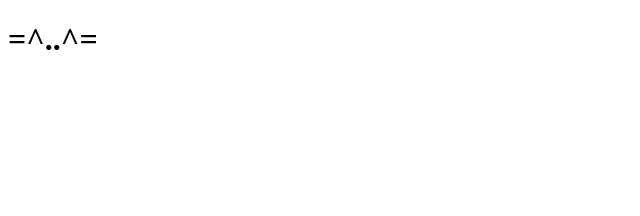
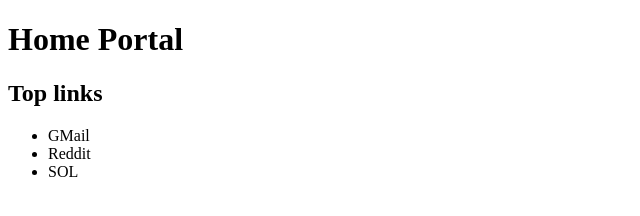
Before and after one commit to jake-bladt/homeportal, a plain HTML site: page index.html in a window 1280 px wide. Shown: the whole page, without its empty margins (0-640 px from the left). Drawn offline with Linux system fonts and the light colour scheme.

Commit message:
+top links

```diff
--- a/index.html
+++ b/index.html
@@ -4,6 +4,12 @@
   <title>Home portal</title>
 </head>
 <body>
-  <h1>=^..^=</h1>
+  <h1>Home Portal</h1>
+  <h2>Top links</h2>
+  <ul>
+  	<li>GMail</li>
+  	<li class="group-home">Reddit</li>
+  	<li class="group-home">SOL</li>
+  </ul>
 </body>
 <html>
```
